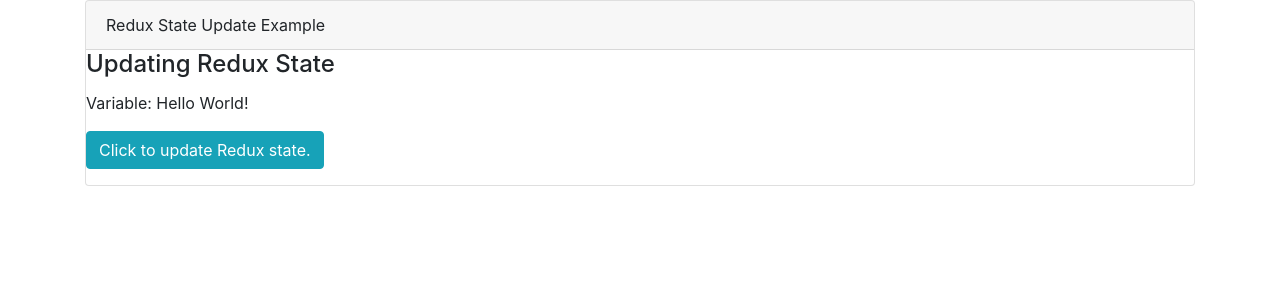
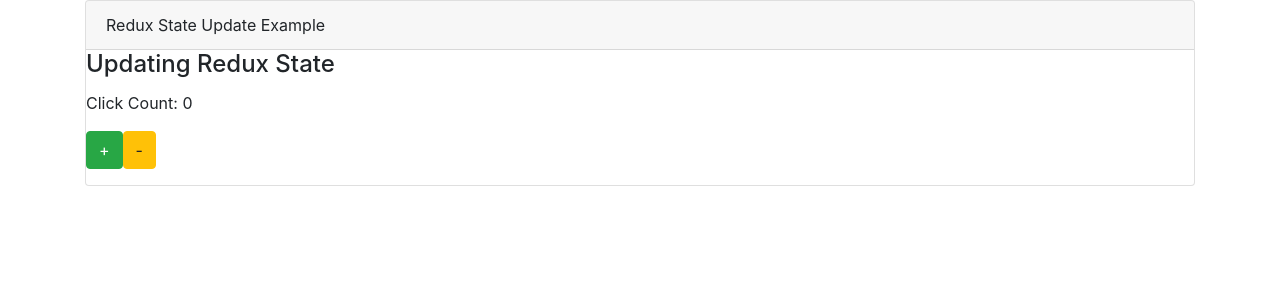
Before and after one commit to ddubson/react-playground, a React app: page / in a window 1280 px wide. Shown: the top 300 px of the page. Built offline with nearby package versions, Linux system fonts and the light colour scheme.

Commit message:
Add click counter example

```diff
--- a/src/actions/index.js
+++ b/src/actions/index.js
@@ -1,5 +1,8 @@
-import UPDATE_MY_VAR from '../constants/ActionTypes';
+import { metricsActions } from '../constants/ActionTypes';
 
-const updateMyVar = myVar => ({ type: UPDATE_MY_VAR, payload: myVar });
+const increaseClickCount =
+  () => ({ type: metricsActions.INCREASE_CLICK_COUNT });
+const decreaseClickCount =
+  () => ({ type: metricsActions.DECREASE_CLICK_COUNT });
 
-export { updateMyVar };
+export { increaseClickCount, decreaseClickCount };
--- a/src/components/MainSection.jsx
+++ b/src/components/MainSection.jsx
@@ -4,17 +4,18 @@
 
 const MainSection = props => (
   <div className="container">
-    <ReduxUpdateExample actions={props.actions} myVariables={props.myVariables} />
+    <ReduxUpdateExample actions={props.actions} metrics={props.metrics} />
   </div>
 );
 
 export { MainSection as default };
 
 MainSection.propTypes = {
-  myVariables: PropTypes.shape({
-    myVar: PropTypes.string.isRequired,
+  metrics: PropTypes.shape({
+    clickCount: PropTypes.number.isRequired,
   }).isRequired,
   actions: PropTypes.shape({
-    updateMyVar: PropTypes.func.isRequired,
+    increaseClickCount: PropTypes.func.isRequired,
+    decreaseClickCount: PropTypes.func.isRequired,
   }).isRequired,
 };
--- a/src/components/ReduxUpdateExample.jsx
+++ b/src/components/ReduxUpdateExample.jsx
@@ -2,22 +2,26 @@
 import PropTypes from 'prop-types';
 import { Button } from 'react-bootstrap';
 
-export const ReduxUpdateExample = ({ myVariables, actions }) => (
+export const ReduxUpdateExample = ({ metrics, actions }) => (
   <div className="card">
     <div className="card-header">
       Redux State Update Example
     </div>
     <div className="card-block">
       <h4 className="card-title">Updating Redux State</h4>
-      <p className="card-text">Variable: {myVariables.myVar}</p>
+      <p className="card-text">Click Count: {metrics.clickCount}</p>
       <p>
         <Button
-          bsStyle="info"
-          onClick={() => {
-            actions.updateMyVar();
-          }}
+          bsStyle="success"
+          onClick={actions.increaseClickCount}
         >
-          Click to update Redux state.
+          +
+        </Button>
+        <Button
+          bsStyle="warning"
+          onClick={actions.decreaseClickCount}
+        >
+          -
         </Button>
       </p>
     </div>
@@ -26,19 +30,20 @@
 
 ReduxUpdateExample.defaultProps = {
   actions: {
-    updateMyVar: () => {
+    increaseClickCount: () => {
     },
   },
-  myVariables: {
-    myVar: '',
+  metrics: {
+    clickCount: '',
   },
 };
 
 ReduxUpdateExample.propTypes = {
   actions: PropTypes.shape({
-    updateMyVar: PropTypes.func.isRequired,
+    increaseClickCount: PropTypes.func.isRequired,
+    decreaseClickCount: PropTypes.func.isRequired,
   }),
-  myVariables: PropTypes.shape({
-    myVar: PropTypes.string,
+  metrics: PropTypes.shape({
+    clickCount: PropTypes.number,
   }),
 };
--- a/src/constants/ActionTypes.js
+++ b/src/constants/ActionTypes.js
@@ -1,3 +1,4 @@
-const UPDATE_MY_VAR = 'UPDATE_MY_VAR';
-
-export { UPDATE_MY_VAR as default };
+export const metricsActions = {
+  INCREASE_CLICK_COUNT: 'INCREASE_CLICK_COUNT',
+  DECREASE_CLICK_COUNT: 'DECREASE_CLICK_COUNT',
+};
--- a/src/containers/App.jsx
+++ b/src/containers/App.jsx
@@ -2,19 +2,19 @@
 import { connect } from 'react-redux';
 import { bindActionCreators } from 'redux';
 import PropTypes from 'prop-types';
-import * as MyVarActions from '../actions';
+import * as Actions from '../actions';
 import MainSection from '../components/MainSection';
 
-const App = ({ myVariables, actions }) => (
-  <MainSection myVariables={myVariables} actions={actions} />
+const App = ({ metrics, actions }) => (
+  <MainSection metrics={metrics} actions={actions} />
 );
 
 const mapStateToProps = state => ({
-  myVariables: state.myvars,
+  metrics: state.metrics,
 });
 
 const mapDispatchToProps = dispatch => ({
-  actions: bindActionCreators(MyVarActions, dispatch),
+  actions: bindActionCreators(Actions, dispatch),
 });
 
 export default connect(
@@ -23,10 +23,11 @@
 )(App);
 
 App.propTypes = {
-  myVariables: PropTypes.shape({
-    myVar: PropTypes.string.isRequired,
+  metrics: PropTypes.shape({
+    clickCount: PropTypes.string.isRequired,
   }).isRequired,
   actions: PropTypes.shape({
-    updateMyVar: PropTypes.func.isRequired,
+    increaseClickCount: PropTypes.func.isRequired,
+    decreaseClickCount: PropTypes.func.isRequired,
   }).isRequired,
 };
--- a/src/reducers/index.js
+++ b/src/reducers/index.js
@@ -1,8 +1,8 @@
 import { combineReducers } from 'redux';
-import myvars from './myvars';
+import metricsReducer from './metricsReducer';
 
 const rootReducer = combineReducers({
-  myvars,
+  metrics: metricsReducer,
 });
 
 export default rootReducer;
--- /dev/null
+++ b/src/reducers/metricsReducer.js
@@ -0,0 +1,25 @@
+import { metricsActions } from '../constants/ActionTypes';
+
+const initialState = {
+  clickCount: 0,
+};
+
+export default function metricsReducer(state = initialState, action) {
+  switch (action.type) {
+    case metricsActions.INCREASE_CLICK_COUNT: {
+      return {
+        ...state,
+        clickCount: state.clickCount + 1,
+      };
+    }
+    case metricsActions.DECREASE_CLICK_COUNT: {
+      return {
+        ...state,
+        clickCount: state.clickCount - 1,
+      };
+    }
+    default: {
+      return state;
+    }
+  }
+}
--- a/src/reducers/myvars.js
+++ /dev/null
@@ -1,19 +0,0 @@
-import UPDATE_MY_VAR from '../constants/ActionTypes';
-
-const initialState = {
-  myVar: 'Hello World!',
-};
-
-export default function myvars(state = initialState, action) {
-  switch (action.type) {
-    case UPDATE_MY_VAR: {
-      return {
-        ...state,
-        myVar: 'Hello Again World!',
-      };
-    }
-    default: {
-      return state;
-    }
-  }
-}
```
Also changed, not shown: 1 other file (tests, documents, lock files or other folders).
